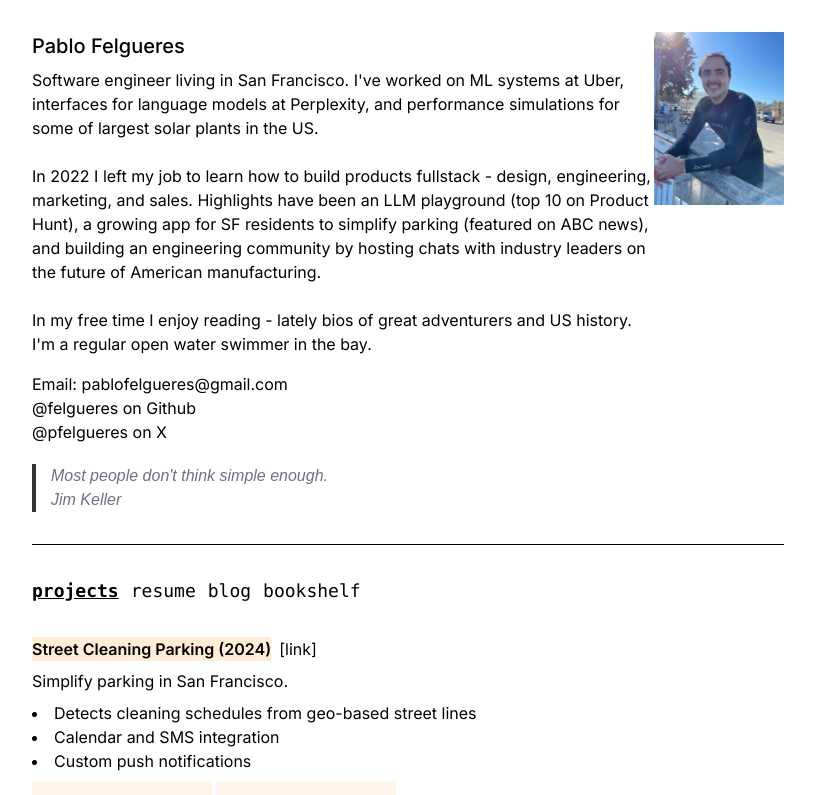
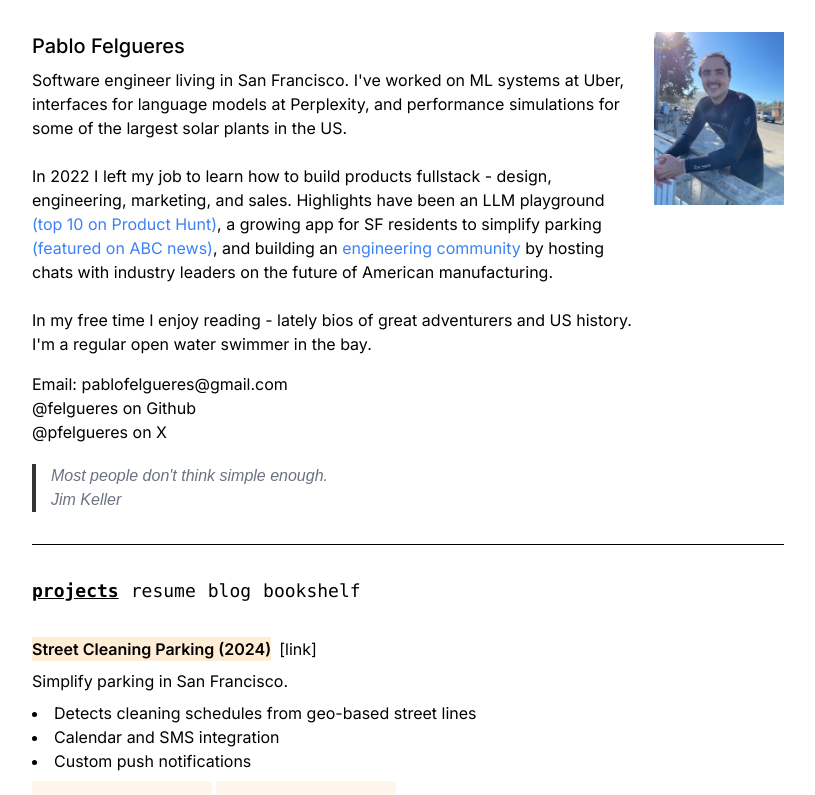
Before and after one commit to felgueres/mysite, a Next.js app: page / in a window 1280 px wide. Shown: the top 795 px of the page, without its empty margins (232-1047 px from the left). Built offline with nearby package versions, Linux system fonts and the light colour scheme.

Commit message:
add about

```diff
--- a/src/pages/index.tsx
+++ b/src/pages/index.tsx
@@ -55,15 +55,24 @@ const Menu: React.FC<{}> = () => {
 export default function Home() {
   return (
     <main className={`flex min-h-screen flex-col mt-3 p-2 max-w-3xl ${inter.className} mx-auto`}>
-      <div className="flex flex-col sm:flex-row py-3">
+      <div className="flex flex-col sm:flex-row py-3 gap-5">
         <div className="flex flex-col">
           <span className="text-xl font-medium mb-2">Pablo Felgueres </span>
           <p className="">
-            Software engineer living in San Francisco. I&apos;ve worked on ML systems at Uber, interfaces for language models at Perplexity, and performance simulations for some of largest solar plants in the US.
+            Software engineer living in San Francisco. I&apos;ve worked on ML systems at Uber, interfaces for language models at Perplexity, and performance simulations for some of the largest solar plants in the US.
             <br />
             <br />
             In 2022 I left my job to learn how to build products fullstack - design, engineering, marketing, and sales.
-            Highlights have been an LLM playground (top 10 on Product Hunt), a growing app for SF residents to simplify parking (featured on ABC news), and building an engineering community by hosting chats with industry leaders on the future of American manufacturing.
+            Highlights have been an LLM playground {` `}
+            <a className="hover:underline text-blue-500" href="https://www.producthunt.com/products/upstream-2" target="_blank" rel="noopener noreferrer">
+              (top 10 on Product Hunt)
+            </a>, a growing app for SF residents to simplify parking {` `}
+            <a className="hover:underline text-blue-500" href="https://www.youtube.com/watch?v=dmWlEdJUCL8" target="_blank" rel="noopener noreferrer">
+              (featured on ABC news)
+            </a>, and building an <a className="hover:underline text-blue-500" href="https://industrialdynamism.com" target="_blank" rel="noopener noreferrer">
+             {` `} engineering community {` `}
+            </a>
+            by hosting chats with industry leaders on the future of American manufacturing.
             <br />
             <br />
             In my free time I enjoy reading - lately bios of great adventurers and US history.
@@ -74,7 +83,7 @@ export default function Home() {
           <a target="_blank" rel="noopener noreferrer" className="hover:underline" href="https://github.com/felgueres">@felgueres on Github</a>
           <a target="_blank" rel="noopener noreferrer" className="hover:underline" href="https://twitter.com/pfelgueres">@pfelgueres on X</a>
           <span className="blockquote text-gray-500">
-            Most people don&apos;t think simple enough. <br/> Jim Keller
+            Most people don&apos;t think simple enough. <br /> Jim Keller
           </span>
         </div>
         <Image key='pfp' width={130} height={130} alt='pfp' src='/pfp.jpg' className="self-start" />
```
